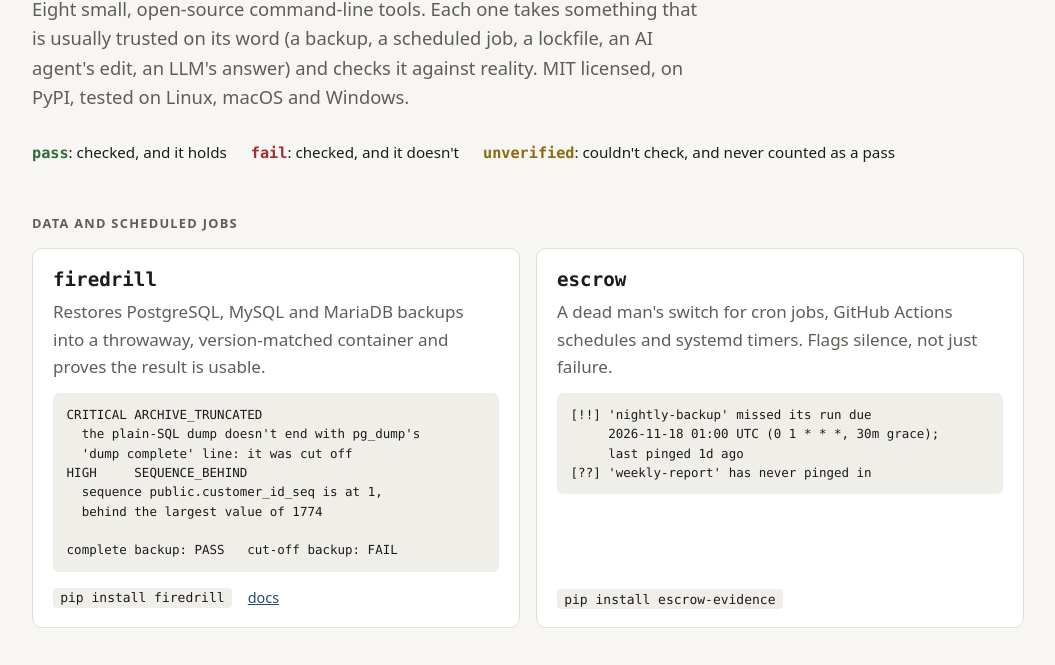
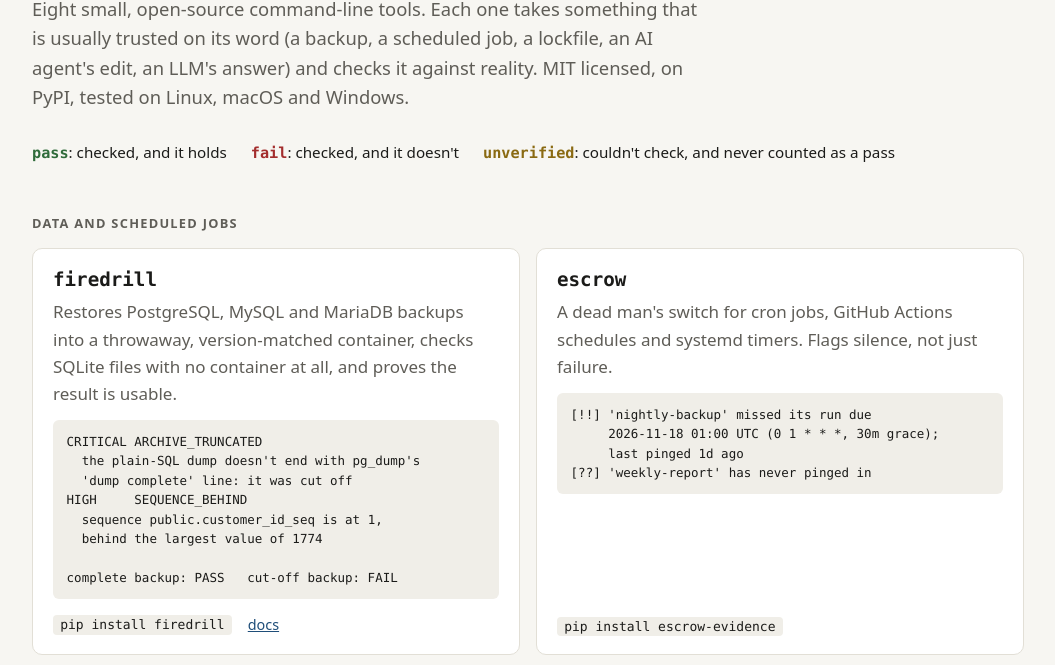
Before and after one commit to MaXiMo000/tools, a plain HTML site: page index.html in a window 1280 px wide. Shown: the part 131-796 px from the top of the page, without its empty margins (112-1167 px from the left). Drawn offline with Linux system fonts and the light colour scheme.

Commit message:
firedrill: mention SQLite
Co-Authored-By: Claude Opus 5.5 <noreply@anthropic.com>

```diff
--- a/index.html
+++ b/index.html
@@ -55,7 +55,7 @@
   <div class="grid">
     <article class="tool">
       <h3><a href="https://github.com/MaXiMo000/firedrill">firedrill</a></h3>
-      <p>Restores PostgreSQL, MySQL and MariaDB backups into a throwaway, version-matched container and proves the result is usable.</p>
+      <p>Restores PostgreSQL, MySQL and MariaDB backups into a throwaway, version-matched container, checks SQLite files with no container at all, and proves the result is usable.</p>
       <pre>CRITICAL ARCHIVE_TRUNCATED
   the plain-SQL dump doesn't end with pg_dump's
   'dump complete' line: it was cut off
```
Also changed, not shown: 1 other file.
